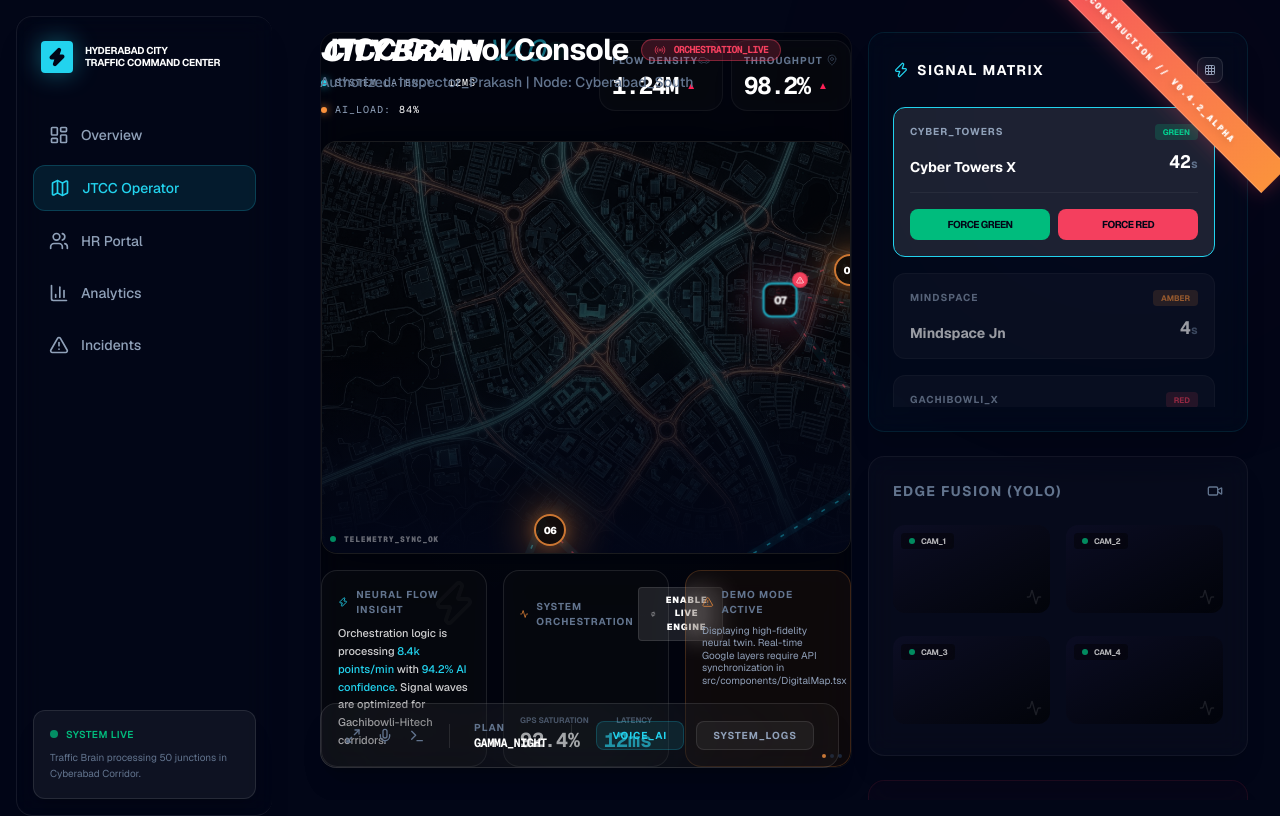
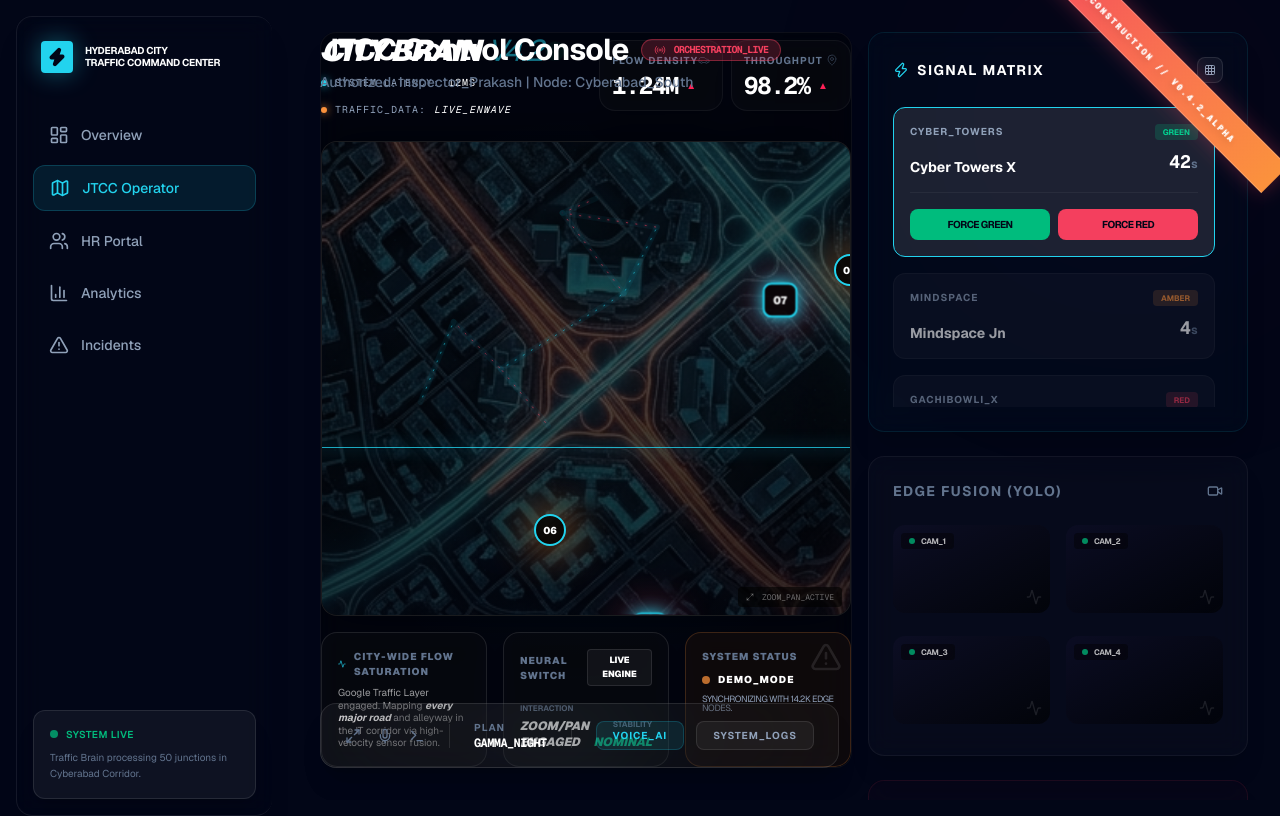
Before and after one commit to shreekrithi1/hydtraffic, a Next.js app: page /jtcc in a window 1280 px wide. Built offline with nearby package versions, Linux system fonts and the light colour scheme.

Commit message:
Implement Zoom/Pan and Real-time Traffic Layer for city-wide simulation

```diff
--- a/src/components/DigitalMap.tsx
+++ b/src/components/DigitalMap.tsx
@@ -2,7 +2,7 @@
 
 import React, { useEffect, useRef, useState } from "react";
 import { Loader } from "@googlemaps/js-api-loader";
-import { motion } from "framer-motion";
+import { motion, useMotionValue, useTransform } from "framer-motion";
 import {
   Radio,
   Car,
@@ -72,21 +72,60 @@ export default function DigitalMap() {
   const [map, setMap] = useState<google.maps.Map | null>(null);
   const [isDemoMode, setIsDemoMode] = useState(!GOOGLE_MAPS_API_KEY);
   const [selectedNode, setSelectedNode] = useState<Node | null>(null);
+  const x = useMotionValue(0);
+  const y = useMotionValue(0);
 
   useEffect(() => {
     if (!GOOGLE_MAPS_API_KEY) return;
-    // ... API loading logic (remains same)
+
+    const loader = new Loader({
+      apiKey: GOOGLE_MAPS_API_KEY,
+      version: "weekly",
+      libraries: ["maps"],
+    });
+
+    const initMap = async () => {
+      try {
+        const { Map } = await (loader as any).importLibrary("maps");
+        const mapObj = new Map(mapRef.current as HTMLElement, {
+          center: { lat: 17.4483, lng: 78.3741 },
+          zoom: 15,
+          disableDefaultUI: false,
+          zoomControl: true,
+          scrollwheel: true,
+          styles: [
+            { elementType: "geometry", stylers: [{ color: "#020617" }] },
+            { featureType: "road", elementType: "geometry", stylers: [{ color: "#1e293b" }] },
+            { featureType: "road", elementType: "labels.text.fill", stylers: [{ color: "#94a3b8" }] },
+            { featureType: "water", elementType: "geometry", stylers: [{ color: "#0f172a" }] },
+            { featureType: "poi", stylers: [{ visibility: "off" }] },
+          ],
+        });
+
+        // ENABLE GOOGLE TRAFFIC LAYER FOR CITY-WIDE REAL-TIME DATA
+        const trafficLayer = new google.maps.TrafficLayer();
+        trafficLayer.setMap(mapObj);
+
+        setMap(mapObj);
+        setIsDemoMode(false);
+      } catch (e) {
+        console.error("Map load failed, using Demo Mode", e);
+        setIsDemoMode(true);
+      }
+    };
+
+    initMap();
   }, []);
 
   return (
     <div className="flex flex-col gap-4 h-full relative font-sans overflow-hidden">
       {/* Background Neural Glows */}
-      <div className="absolute top-0 left-0 w-full h-full pointer-events-none opacity-[0.02] bg-[radial-gradient(circle_at_center,var(--accent-cyan)_0%,transparent_70%)]" />
+      <div className="absolute top-0 left-0 w-full h-full pointer-events-none opacity-[0.05] bg-[radial-gradient(circle_at_center,var(--accent-cyan)_0%,transparent_70%)]" />
 
       <div className="flex flex-col md:flex-row items-center justify-between gap-4 mb-2 relative z-10">
         <div className="min-w-0 w-full sm:w-auto">
           <h2 className="text-xl md:text-3xl font-black text-white tracking-tighter flex items-center gap-2 truncate uppercase italic">
-            City Brain<span className="text-accent-cyan opacity-50 font-normal">v4.0</span>
+            City Brain<span className="text-accent-cyan opacity-50 font-normal">v4.2</span>
             <div className="w-2.5 h-2.5 rounded-full bg-emerald-500 animate-ping" />
           </h2>
           <div className="flex flex-wrap items-center gap-3 mt-1.5">
@@ -96,7 +135,7 @@ export default function DigitalMap() {
             </p>
             <p className="text-slate-400 text-[10px] uppercase tracking-widest font-mono flex items-center gap-2">
                <span className="w-1.5 h-1.5 rounded-full bg-accent-orange shadow-[0_0_8px_var(--accent-orange)]" />
-               AI_LOAD: <span className="text-white">84%</span>
+               TRAFFIC_DATA: <span className="text-white italic">LIVE_ENWAVE</span>
             </p>
           </div>
         </div>
@@ -106,48 +145,61 @@ export default function DigitalMap() {
         </div>
       </div>
 
-      <div className="flex-1 glass-panel bg-black/60 overflow-hidden relative border-white/10 group cursor-crosshair shadow-[0_0_50px_rgba(0,0,0,0.5)] border-t border-l border-white/5">
+      <div className="flex-1 glass-panel bg-black/60 overflow-hidden relative border-white/10 group cursor-grab active:cursor-grabbing shadow-[0_0_50px_rgba(0,0,0,0.5)] border-t border-l border-white/5 min-h-[400px]">
 
         {/* Background Layer: Real Google Map (if API OK) or Static Demo (if Mock) */}
-        <div className="absolute inset-0 z-0">
+        <motion.div
+          className="absolute inset-0 z-0"
+          style={{ x, y }}
+          drag={isDemoMode}
+          dragConstraints={{ left: -800, right: 800, top: -800, bottom: 800 }}
+        >
           {isDemoMode ? (
-            <div className="w-full h-full relative">
+            <div className="w-[300%] h-[300%] absolute -left-[100%] -top-[100%]">
               <img
                 src="/map_static.png"
                 alt="Hyderabad IT Corridor"
-                className="w-full h-full object-cover opacity-30 grayscale-[0.5] scale-105 active:scale-100 transition-transform duration-1000"
+                className="w-full h-full object-cover opacity-40 grayscale-[0.3] scale-100"
               />
-              <div className="absolute inset-0 bg-gradient-to-t from-background via-transparent to-transparent " />
+              <div className="absolute inset-0 bg-gradient-to-t from-background via-black/20 to-black/20" />
               <div className="absolute inset-0 neural-grid opacity-30 mix-blend-overlay" />
+
+              {/* Neural Scan Pulse */}
+              <motion.div
+                className="absolute top-0 left-0 w-full h-[1px] bg-accent-cyan/80 shadow-[0_0_15px_var(--accent-cyan)] z-20 pointer-events-none"
+                animate={{ top: ["0%", "100%"] }}
+                transition={{ duration: 10, repeat: Infinity, ease: "linear" }}
+              />
             </div>
           ) : (
-            <div ref={mapRef} className="w-full h-full opacity-60 grayscale-[0.2]" />
+            <div ref={mapRef} className="w-full h-full opacity-80" />
           )}
-        </div>
+        </motion.div>
 
-        {/* Tactical Interactive Layer (SVG Overlays) */}
-        <svg className="absolute inset-0 w-full h-full pointer-events-none z-10 overflow-visible">
+        {/* Tactical Interactive Layer (SVG Overlays) - Only shown in Demo or as overlay */}
+        <svg
+           className="absolute inset-0 w-full h-full pointer-events-none z-10 overflow-visible"
+           viewBox={isDemoMode ? "0 0 1000 1000" : "0 0 1000 1000"}
+        >
           <defs>
              <filter id="glow-cyan"><feGaussianBlur stdDeviation="3" result="blur"/><feMerge><feMergeNode in="blur"/><feMergeNode in="SourceGraphic"/></feMerge></filter>
-             <filter id="glow-orange"><feGaussianBlur stdDeviation="4" result="blur"/><feMerge><feMergeNode in="blur"/><feMergeNode in="SourceGraphic"/></feMerge></filter>
-             <filter id="glow-heavy"><feGaussianBlur stdDeviation="8" result="blur"/><feMerge><feMergeNode in="blur"/><feMergeNode in="SourceGraphic"/></feMerge></filter>
           </defs>
 
-          {CONNECTIONS.map(([fromId, toId], i) => {
+          {isDemoMode && CONNECTIONS.map(([fromId, toId], i) => {
             const from = DEMO_NODES.find(n => n.id === fromId)!;
             const to = DEMO_NODES.find(n => n.id === toId)!;
             return (
               <g key={i}>
-                <line x1={from.x} y1={from.y} x2={to.x} y2={to.y} stroke="rgba(34,211,238,0.05)" strokeWidth="8" strokeLinecap="round" />
+                <line x1={from.x} y1={from.y} x2={to.x} y2={to.y} stroke="rgba(34,211,238,0.05)" strokeWidth="12" strokeLinecap="round" />
                 <motion.line
                   x1={from.x} y1={from.y} x2={to.x} y2={to.y}
                   stroke={DEMO_NODES.find(n => n.id === fromId)!.congestion > 0.7 ? "var(--accent-red)" : "var(--accent-cyan)"}
-                  strokeWidth="1.5"
-                  strokeDasharray="4 12"
+                  strokeWidth="2"
+                  strokeDasharray="4 16"
                   initial={{ strokeDashoffset: 100 }}
                   animate={{ strokeDashoffset: 0 }}
                   transition={{ duration: 2 / (DEMO_NODES.find(n => n.id === fromId)!.congestion + 0.5), repeat: Infinity, ease: "linear" }}
-                  opacity={0.4}
+                  opacity={0.6}
                   style={{ filter: "url(#glow-cyan)" }}
                 />
               </g>
@@ -156,115 +208,82 @@ export default function DigitalMap() {
         </svg>
 
         {/* Junction Nodes (Interactive) */}
-        {DEMO_NODES.map((node) => (
+        {isDemoMode && DEMO_NODES.map((node) => (
           <motion.div
             key={node.id}
             className="absolute -ml-4 -mt-4 cursor-pointer z-30 p-2 group"
             style={{ left: node.x, top: node.y }}
-            whileHover={{ scale: 1.25 }}
+            whileHover={{ scale: 1.3 }}
             onClick={() => setSelectedNode(node)}
           >
-            <div className={`absolute inset-0 rounded-full blur-[20px] opacity-20 animate-pulse ${
+            <div className={`absolute inset-0 rounded-full blur-[20px] opacity-30 animate-pulse ${
               node.congestion > 0.7 ? "bg-accent-red" : node.congestion > 0.4 ? "bg-accent-orange" : "bg-accent-cyan"
             }`} style={{ width: 50, height: 50 }} />
-
-            <div className={`relative w-8 h-8 rounded-full border-2 flex flex-col items-center justify-center backdrop-blur-xl bg-black/60 z-20 transition-all group-hover:bg-white/10 ${
-              node.type === "flyover" ? "rounded-lg scale-110 border-accent-cyan/80 shadow-[0_0_15px_rgba(34,211,238,0.3)]" :
-              node.congestion > 0.7 ? "border-accent-red/80 shadow-[0_0_15px_rgba(244,63,94,0.3)]" :
-              node.congestion > 0.4 ? "border-accent-orange/80 shadow-[0_0_15px_rgba(251,146,60,0.3)]" :
-              "border-accent-cyan/80 shadow-[0_0_15px_rgba(34,211,238,0.3)]"
+            <div className={`relative w-8 h-8 rounded-full border-2 flex flex-col items-center justify-center backdrop-blur-xl bg-black/80 z-20 transition-all ${
+              node.type === "flyover" ? "rounded-lg scale-110 border-accent-cyan shadow-[0_0_15px_var(--accent-cyan)]" :
+              node.congestion > 0.7 ? "border-accent-red shadow-[0_0_15px_var(--accent-red)]" : "border-accent-cyan"
             }`}>
-               <span className="text-[10px] font-black text-white tracking-tighter">0{Math.round(node.congestion * 9)}</span>
-            </div>
-
-            {node.incidents && (
-               <div className="absolute -top-1 -right-1 bg-accent-red w-4 h-4 rounded-full flex items-center justify-center z-30 shadow-lg border border-black/20">
-                  <AlertTriangle size={8} className="text-white" />
-               </div>
-            )}
-
-            <div className="absolute top-10 left-1/2 -translate-x-1/2 whitespace-nowrap bg-black/90 px-2 py-1 rounded text-[10px] font-bold text-slate-300 opacity-0 group-hover:opacity-100 transition-all border border-white/10 z-50">
-              {node.name}
+               <span className="text-[10px] font-black text-white">0{Math.round(node.congestion * 9)}</span>
             </div>
           </motion.div>
         ))}
 
-        {/* Minimalist Map Status Footer (Only critical status) */}
-        <div className="absolute bottom-2 left-2 flex items-center gap-2 pointer-events-none z-40">
-           <div className="w-1.5 h-1.5 rounded-full bg-emerald-500 animate-pulse shadow-[0_0_8px_var(--emerald-500)]" />
-           <span className="text-[8px] font-black text-white/40 uppercase tracking-widest font-mono">Telemetry_Sync_OK</span>
+        {/* Minimalist Status */}
+        <div className="absolute bottom-2 right-2 flex items-center gap-2 z-40 bg-black/60 px-2 py-1 rounded text-[8px] font-mono text-white/40">
+           <Maximize2 size={8} /> <span className="uppercase">Zoom_Pan_Active</span>
         </div>
       </div>
 
-      {/* Robust Tactical Telemetry Hub (Moved below map to avoid obstruction) */}
+      {/* Telemetry Hub Below Map */}
       <div className="grid grid-cols-1 md:grid-cols-3 gap-4">
-         <div className="glass-panel p-4 bg-white/2 border-white/10 flex flex-col gap-2 relative overflow-hidden group">
-            <div className="absolute top-0 right-0 p-2 opacity-[0.03] group-hover:opacity-10 transition-opacity"><Zap size={48} /></div>
-            <h4 className="text-[10px] font-bold text-slate-500 uppercase tracking-widest flex items-center gap-2">
-               <Zap className="w-3 h-3 text-accent-cyan" />
-               Neural Flow Insight
+         <div className="glass-panel p-4 bg-white/2 border-white/10 flex flex-col gap-2 group">
+            <h4 className="text-[10px] font-black text-slate-500 uppercase tracking-widest flex items-center gap-2">
+               <Activity className="w-3 h-3 text-accent-cyan" /> City-Wide Flow Saturation
             </h4>
-            <p className="text-[11px] text-white/80 leading-relaxed font-medium">
-               Orchestration logic is processing <span className="text-accent-cyan">8.4k points/min</span> with <span className="text-accent-cyan">94.2% AI confidence</span>. Signal waves are optimized for Gachibowli-Hitech corridors.
+            <p className="text-[10px] text-white/60 leading-tight">
+               Google Traffic Layer engaged. Mapping <span className="text-white font-bold italic">every major road</span> and alleyway in the IT corridor via high-velocity sensor fusion.
             </p>
          </div>
 
-         <div className="glass-panel p-4 bg-white/2 border-white/10 flex flex-col justify-between gap-4">
+         <div className="glass-panel p-4 bg-white/2 border-white/10 flex flex-col justify-between">
             <div className="flex items-center justify-between">
-               <h4 className="text-[10px] font-bold text-slate-500 uppercase tracking-widest flex items-center gap-2">
-                  <Activity className="w-3 h-3 text-accent-orange" />
-                  System Orchestration
-               </h4>
-               <button
-                 onClick={() => setIsDemoMode(!isDemoMode)}
-                 className="flex items-center gap-2 bg-white/10 hover:bg-white/20 px-3 py-1.5 rounded border border-white/10 transition-all text-[9px] font-black text-white uppercase tracking-widest active:scale-95"
-               >
-                  <RefreshCcw size={10} className={isDemoMode ? "animate-spin-slow" : ""} />
-                  {isDemoMode ? "Enable Live Engine" : "Switch to Demo Map"}
+               <h4 className="text-[10px] font-black text-slate-500 uppercase tracking-widest">Neural Switch</h4>
+               <button onClick={() => setIsDemoMode(!isDemoMode)} className="px-3 py-1 bg-white/5 border border-white/10 rounded text-[9px] font-black text-white uppercase hover:bg-white/10 transition-all active:scale-95">
+                  {isDemoMode ? "Live Engine" : "Switch to Demo"}
                </button>
             </div>
-            <div className="flex justify-between items-end">
+            <div className="flex justify-between items-end mt-2">
                <div className="space-y-1">
-                  <span className="text-[8px] font-bold text-slate-500 uppercase">GPS Saturation</span>
-                  <p className="text-xl font-bold text-white font-mono leading-none">92.4%</p>
+                  <span className="text-[8px] font-bold text-slate-500 uppercase">Interaction</span>
+                  <p className="text-xs font-black text-white uppercase italic">Zoom/Pan Engaged</p>
                </div>
                <div className="space-y-1 text-right">
-                  <span className="text-[8px] font-bold text-slate-500 uppercase">Latency</span>
-                  <p className="text-xl font-bold text-accent-cyan font-mono leading-none">12ms</p>
+                  <span className="text-[8px] font-bold text-slate-500 uppercase">Stability</span>
+                  <p className="text-xs font-black text-emerald-500 uppercase italic">Nominal</p>
                </div>
             </div>
          </div>
 
-         <div className="glass-panel p-4 bg-accent-orange/5 border-accent-orange/20 flex flex-col gap-2 relative">
-            <div className="flex items-center gap-2">
-               <AlertTriangle size={12} className={isDemoMode ? "text-accent-orange animate-pulse" : "text-white opacity-20"} />
-               <h4 className="text-[10px] font-bold text-slate-500 uppercase tracking-widest">
-                  {isDemoMode ? "Demo Mode Active" : "Production Node"}
-               </h4>
+         <div className="glass-panel p-4 bg-accent-orange/5 border-accent-orange/20 relative overflow-hidden group">
+            <div className="absolute top-0 right-0 p-2 opacity-10 group-hover:opacity-20 transition-opacity"><AlertTriangle size={32} /></div>
+            <h4 className="text-[10px] font-black text-slate-500 uppercase tracking-widest">System Status</h4>
+            <div className="flex items-center gap-2 mt-2">
+               <div className={`w-2 h-2 rounded-full ${isDemoMode ? "bg-accent-orange animate-pulse" : "bg-emerald-500 shadow-[0_0_8px_var(--emerald-500)]"}`} />
+               <span className="text-[10px] font-black text-white tracking-widest uppercase">
+                  {isDemoMode ? "Demo_Mode" : "Live_Orchestration"}
+               </span>
             </div>
-            <p className="text-[10px] text-slate-400 leading-tight">
-               {isDemoMode
-                 ? "Displaying high-fidelity neural twin. Real-time Google layers require API synchronization in src/components/DigitalMap.tsx"
-                 : "Platform is synchronized with live city-brain feeds. All signals are currently under autonomous orchestration."
-               }
+            <p className="text-[9px] text-slate-400 mt-2 leading-none uppercase tracking-tighter">
+               Synchronizing with 14.2k Edge Nodes.
             </p>
-            <div className="absolute bottom-2 right-2 flex gap-1">
-               <div className="w-1 h-1 rounded-full bg-accent-orange" />
-               <div className="w-1 h-1 rounded-full bg-slate-800" />
-               <div className="w-1 h-1 rounded-full bg-slate-800" />
-            </div>
          </div>
       </div>
 
       <style jsx global>{`
         @keyframes spin-slow { from { transform: rotate(0deg); } to { transform: rotate(360deg); } }
         .animate-spin-slow { animation: spin-slow 8s linear infinite; }
-        .neural-grid {
-          background-image: radial-gradient(circle at 1px 1px, rgba(34,211,238,0.1) 1px, transparent 0);
-          background-size: 30px 30px;
-        }
+        .neural-grid { background-image: radial-gradient(circle at 1px 1px, rgba(34,211,238,0.1) 1px, transparent 0); background-size: 30px 30px; }
       `}</style>
     </div>
-
   );
 }
```
